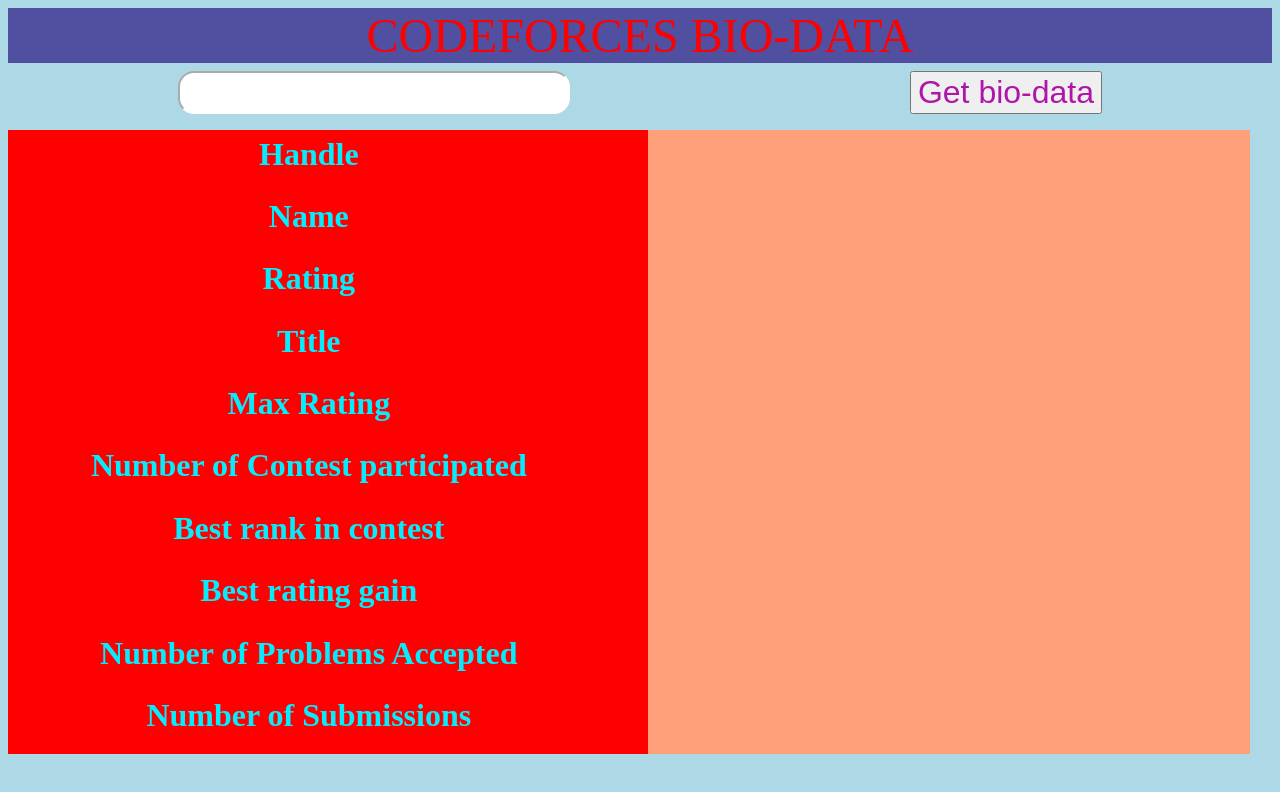
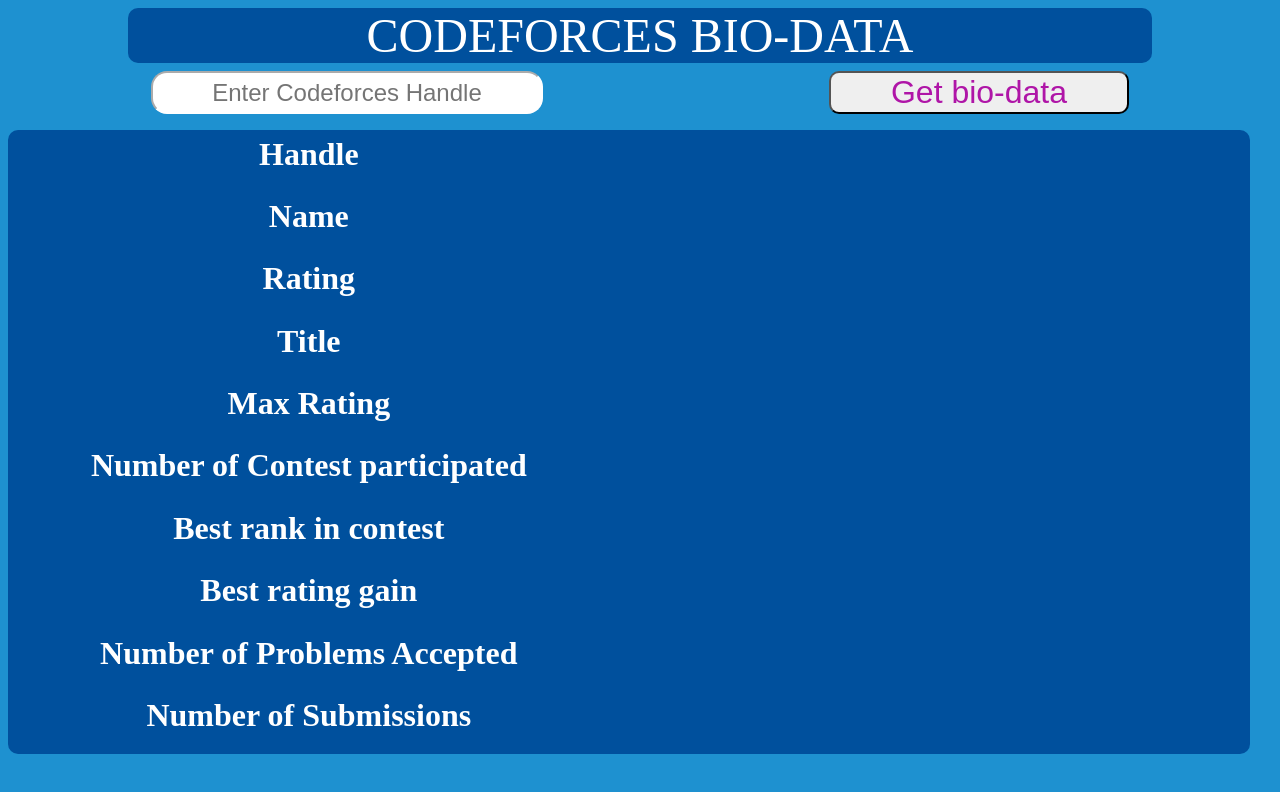
Before and after one commit to utkarsh-05/Codeforces-Bio-Data, a plain HTML site: page index.html in a window 1280 px wide. Drawn offline with Linux system fonts and the light colour scheme.

Commit message:
temp commit on sarvjot branch

```diff
--- a/index.html
+++ b/index.html
@@ -1,84 +1,46 @@
 <!DOCTYPE html>
 <html lang="en">
     <head>
-    <meta charset="UTF-8">
-    <meta http-equiv="X-UA-Compatible" content="IE=edge">
-    <meta name="viewport" content="width=device-width, initial-scale=1.0">
-    <link rel="stylesheet" href="style.css">
+        <meta charset="UTF-8" />
+        <meta http-equiv="X-UA-Compatible" content="IE=edge" />
+        <meta name="viewport" content="width=device-width, initial-scale=1.0" />
+        <link rel="stylesheet" href="style.css" />
         <title>CODEFORCES bio-data</title>
     </head>
     <body>
-    <header id="heading"> CODEFORCES BIO-DATA</header>
+        <header id="heading">CODEFORCES BIO-DATA</header>
         <div class="input">
-        <input type="text" id="input" >
+            <input type="text" id="input" placeholder="Enter Codeforces Handle"/>
             <button type="submit" id="button">Get bio-data</button>
         </div>
         <div class="first-half">
-        <div class="elements font1">
-            Handle
-        </div>
-        <div class="elements font1">
-            Name
-        </div>
-        <div class="elements font1">
-            Rating
-        </div>
-        <div class="elements font1">
-            Title
-        </div>
-        <div class="elements font1">
-            Max Rating
-        </div>
-        <div class="elements font1">
-            Number of Contest participated
-        </div>
-        <div class="elements font1">
-            Best rank in contest
-        </div>
-        <div class="elements font1">
-            Best rating gain
-        </div>
-        <div class="elements font1">
-            Number of Problems Accepted
-        </div>
-        <div class="elements font1">
-            Number of Submissions
-        </div>
+            <div class="elements">Handle</div>
+            <div class="elements">Name</div>
+            <div class="elements">Rating</div>
+            <div class="elements">Title</div>
+            <div class="elements">Max Rating</div>
+            <div class="elements">Number of Contest participated</div>
+            <div class="elements">Best rank in contest</div>
+            <div class="elements">Best rating gain</div>
+            <div class="elements">Number of Problems Accepted</div>
+            <div class="elements">Number of Submissions</div>
         </div>
         <div class="second-half">
-        <div class="elements font2">
+            <div class="elements">
                 <!-- Color testing -->
             </div>
-        <div class="elements font2">
-
-        </div>
-        <div class="elements font2">
-
-        </div>
-        <div class="elements font2">
-
-        </div>
-        <div class="elements font2">
-
-        </div>
-        <div class="elements font2">
-
-        </div>
-        <div class="elements font2">
-
-        </div>
-        <div class="elements font2">
-
-        </div>
-        <div class="elements font2">
-
-        </div>
-        <div class="elements font2">
-
-        </div>
+            <div class="elements"></div>
+            <div class="elements"></div>
+            <div class="elements"></div>
+            <div class="elements"></div>
+            <div class="elements"></div>
+            <div class="elements"></div>
+            <div class="elements"></div>
+            <div class="elements"></div>
+            <div class="elements"></div>
         </div>
 
-    <script src="jquery-3.6.0.js"> </script>
+        <script src="jquery-3.6.0.js"></script>
         <script src="script.js"></script>
     </body>
 </html>
--- a/style.css
+++ b/style.css
@@ -1,18 +1,31 @@
+/* css variables */
+
+:root{
+    --dark-bg: #00509d;
+    --light-bg: #1e91d0;
+    --dark-font: white;
+    --light-font: black;
+    --border-radius: 10px
+}
+
 body{
-    background-color: lightblue;
+    background-color: var(--light-bg);
     font-weight: 500;
     display: flex;
     flex-wrap: wrap;
 }
 #heading{
-    justify-content: center;
-    align-content: center;
-    background-color: rgb(80, 79, 160);
-    color : red;
-    display: flex;
+    text-align: center;
+    /* justify-content: center;
+    align-content: center; */
+    background-color: var(--dark-bg);
+    color : var(--dark-font);
+    /* display: flex; */
     font-size: 3rem;
     margin-top: 0px;
-    width: 100vw;
+    width: 80vw;
+    border-radius: var(--border-radius);
+    margin: 0 auto;
 }
 #first{
     display: flex;
@@ -33,9 +46,16 @@
     border-color: white;
 }
 #button{
-    width: auto;
+    width: 300px;
     font-size: 2rem;
     color: rgb(175, 21, 167);
+    border-radius: var(--border-radius);
+}
+
+#button:hover{
+    background: white;
+    cursor: pointer;
+    opacity: 0.8;
 }
 .input{
     margin-top: 0.5rem;
@@ -48,43 +68,40 @@
     display: flex;
     height :78vh;
     width: 50vw;
-    background-color: red;
+    background-color: var(--dark-bg);
     /* color: blue */
     margin-top: 1rem;
     flex-wrap: wrap;
     align-items: flex-start;
+    border-radius: var(--border-radius) 0 0 var(--border-radius);
 }
 .elements{
     height: 5vh;
     width: 47vw;
     /* font-weight: 500; */
-    font-style: bold;
+    font-weight: bold;
     display: flex;
     justify-content: center;
     align-items: center;
     /* background-color: cyan; */
     margin-top: 0.25rem;
 }
-.font1{
+.elements{
     font-weight: 900;
     font-size: 2rem;
-    color: rgb(2, 238, 255);
-}
-.font2{
-    font-weight: 900;
-    font-size: 2rem;
-    color: rgb(156, 26, 243);
+    color: var(--dark-font);
 }
 .second-half{
     display: flex;
     height :78vh;
     width: 47vw;
     /* margin-left: 1vw; */
-    background-color: lightsalmon;
+    background-color: var(--dark-bg);
     /* color: red; */
     margin-top: 1rem;
     flex-wrap: wrap;
     align-items: flex-start;
+    border-radius: 0 var(--border-radius) var(--border-radius) 0;
 }
 
 #body-problems{
```
Lines whose indentation alone changed are shown as unchanged.
